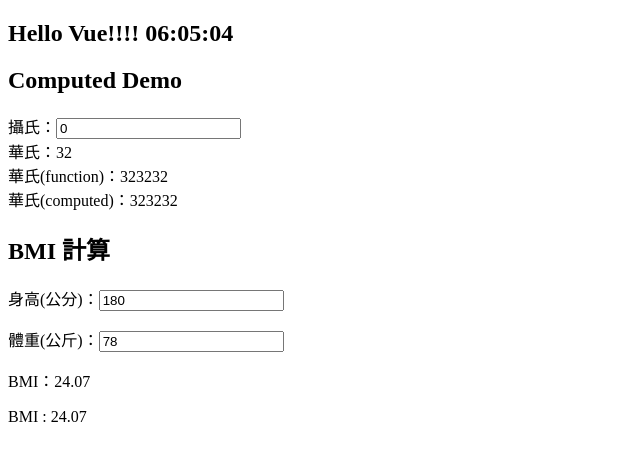
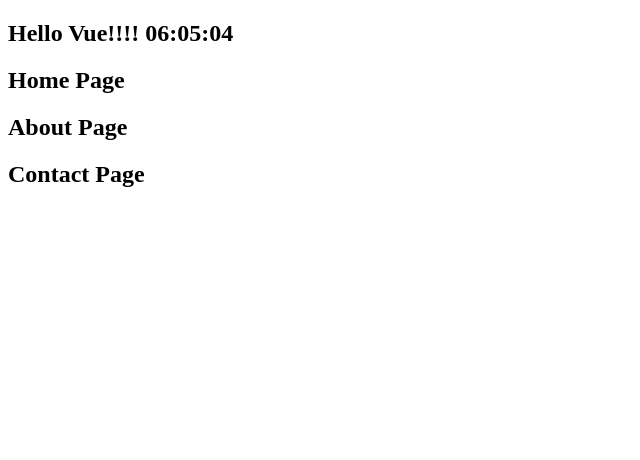
Before and after one commit to HsiaoHungWang/vue-mfee, a Vue app: page / in a window 1280 px wide. Shown: the top 460 px of the page, without its empty margins (0-640 px from the left). Built offline with nearby package versions, Linux system fonts and the light colour scheme.

Commit message:
新增三個Components

```diff
--- a/src/App.vue
+++ b/src/App.vue
@@ -4,6 +4,9 @@
 import ComputedDemo from './components/ComputedDemo.vue';
 import FirstComponent from './components/FirstComponent.vue';
 import SecondComponent from './components/SecondComponent.vue';
+import HomeView from './views/HomeView.vue';
+import AboutView from './views/AboutView.vue';
+import ContactView from './views/ContactView.vue';
 
 const formatTime = (today) => {
   const hours = String(today.getHours()).padStart(2, '0');
@@ -33,9 +36,12 @@
 <template>
   <h2>Hello Vue!!!! {{ clock }}</h2>
  <!-- <FirstComponent></FirstComponent>
-  <SecondComponent></SecondComponent> -->
+  <SecondComponent></SecondComponent>
   <ComputedDemo></ComputedDemo>
-  <BmiCalc></BmiCalc>
+  <BmiCalc></BmiCalc> -->
+  <HomeView></HomeView>
+  <AboutView></AboutView>
+  <ContactView></ContactView>
 </template>
 
 <style scoped>
--- /dev/null
+++ b/src/views/AboutView.vue
@@ -0,0 +1,13 @@
+<script setup>
+
+</script>
+
+<template>
+  <div>
+  <h2>About Page</h2>
+  </div>
+</template>
+
+<style lang="css" scoped>
+
+</style>
--- /dev/null
+++ b/src/views/ContactView.vue
@@ -0,0 +1,13 @@
+<script setup>
+
+</script>
+
+<template>
+  <div>
+  <h2>Contact Page</h2>
+  </div>
+</template>
+
+<style lang="css" scoped>
+
+</style>
--- /dev/null
+++ b/src/views/HomeView.vue
@@ -0,0 +1,13 @@
+<script setup>
+
+</script>
+
+<template>
+  <div>
+  <h2>Home Page</h2>
+  </div>
+</template>
+
+<style lang="css" scoped>
+
+</style>
```
